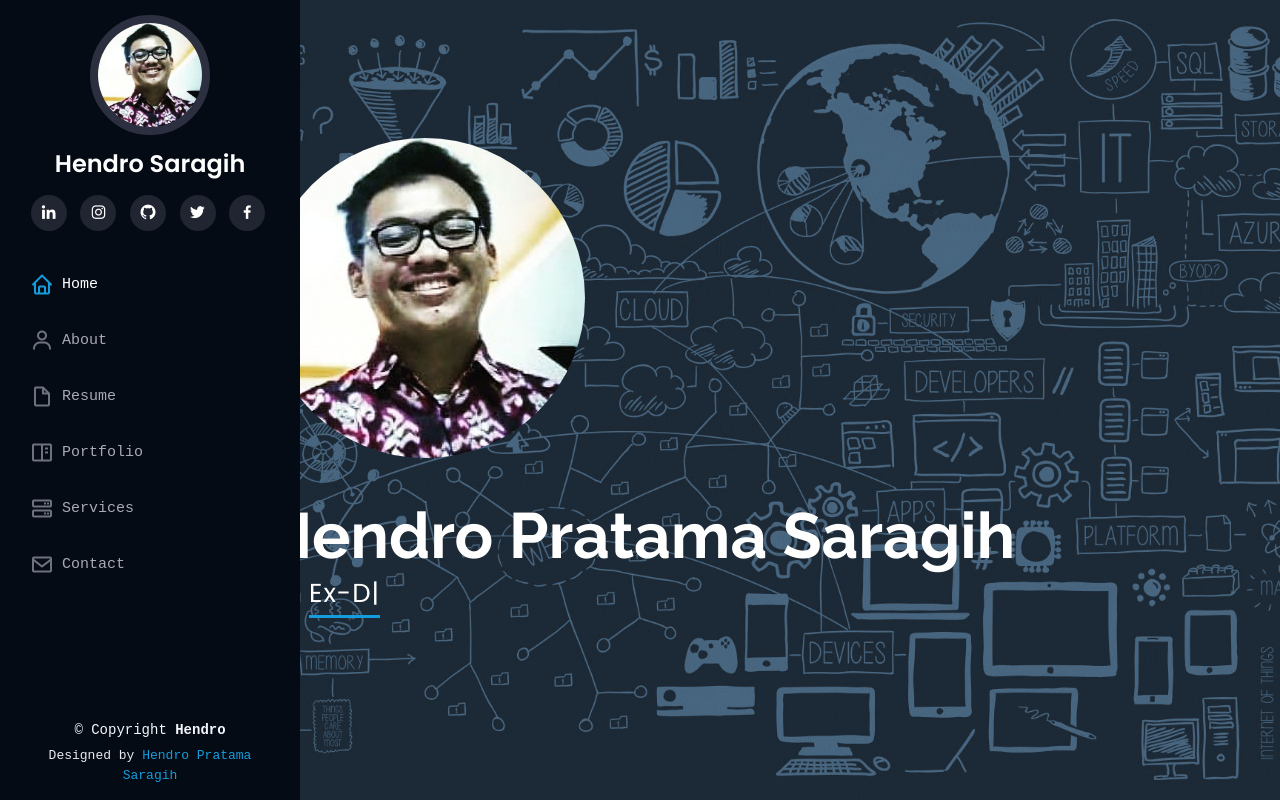
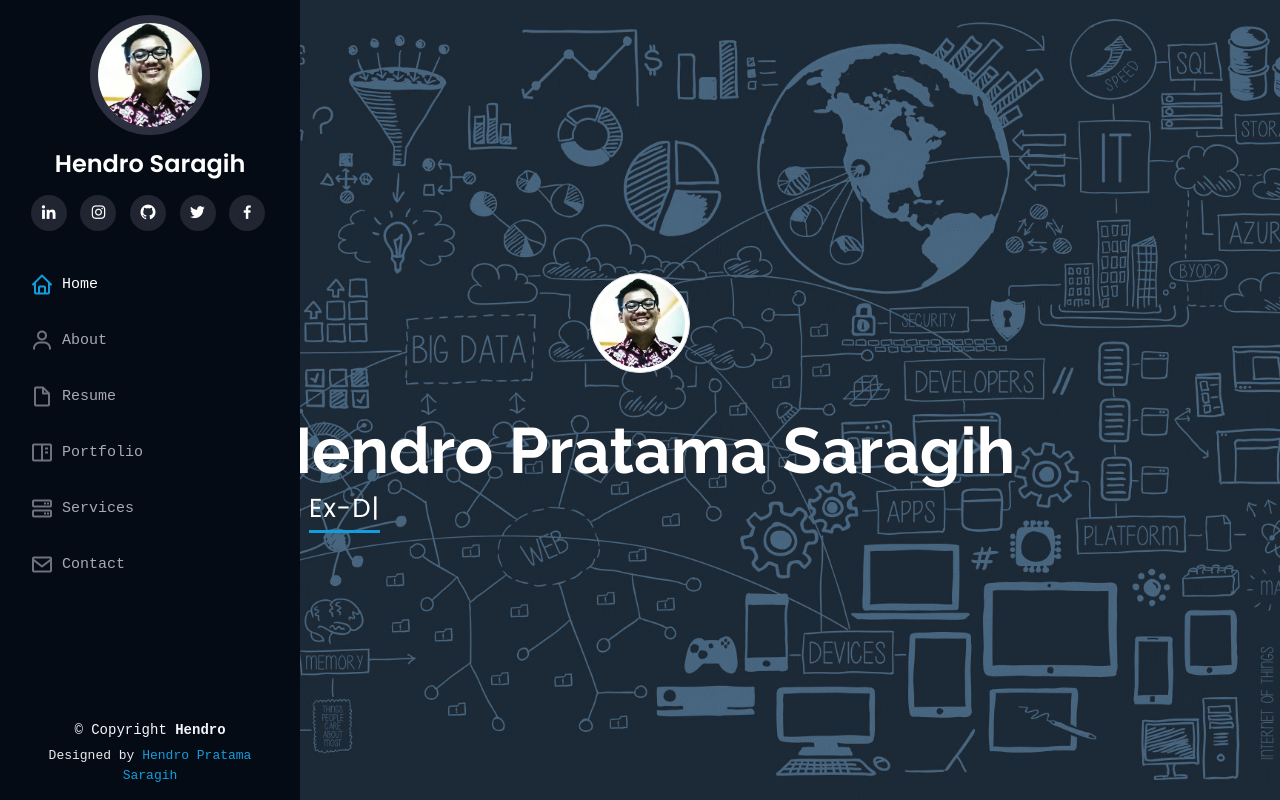
Before and after one commit to hendrosaragih/hendrosaragih.github.io, a plain HTML site: page index.html in a window 1280 px wide. Shown: the top 800 px of the page. Drawn offline with Linux system fonts and the light colour scheme.

Commit message:
Update 4th

```diff
--- a/index.html
+++ b/index.html
@@ -72,7 +72,7 @@
   <!-- ======= Hero Section ======= -->
   <section id="hero" class="d-flex flex-column justify-content-center align-items-center">
     <div class="hero-container" data-aos="fade-in">
-      <p><img class="img-fluid rounded-circle" src="assets/img/profile-img.jpg" alt=""></p>
+      <p><center><img class="img-fluid rounded-circle img-thumbnail" src="assets/img/profile-img.jpg" width="100" height="200" alt=""></center></p>
       <h1>Hendro Pratama Saragih</h1>
       <p>I'm <span class="typed" data-typed-items="Data Analyst at Shopee, Ex-Data Engineer at Astra Group, Ex-Software Quality Assurance at Telkom Indonesia, Freelancer (Web Developer)"></span></p>
     </div>
```
